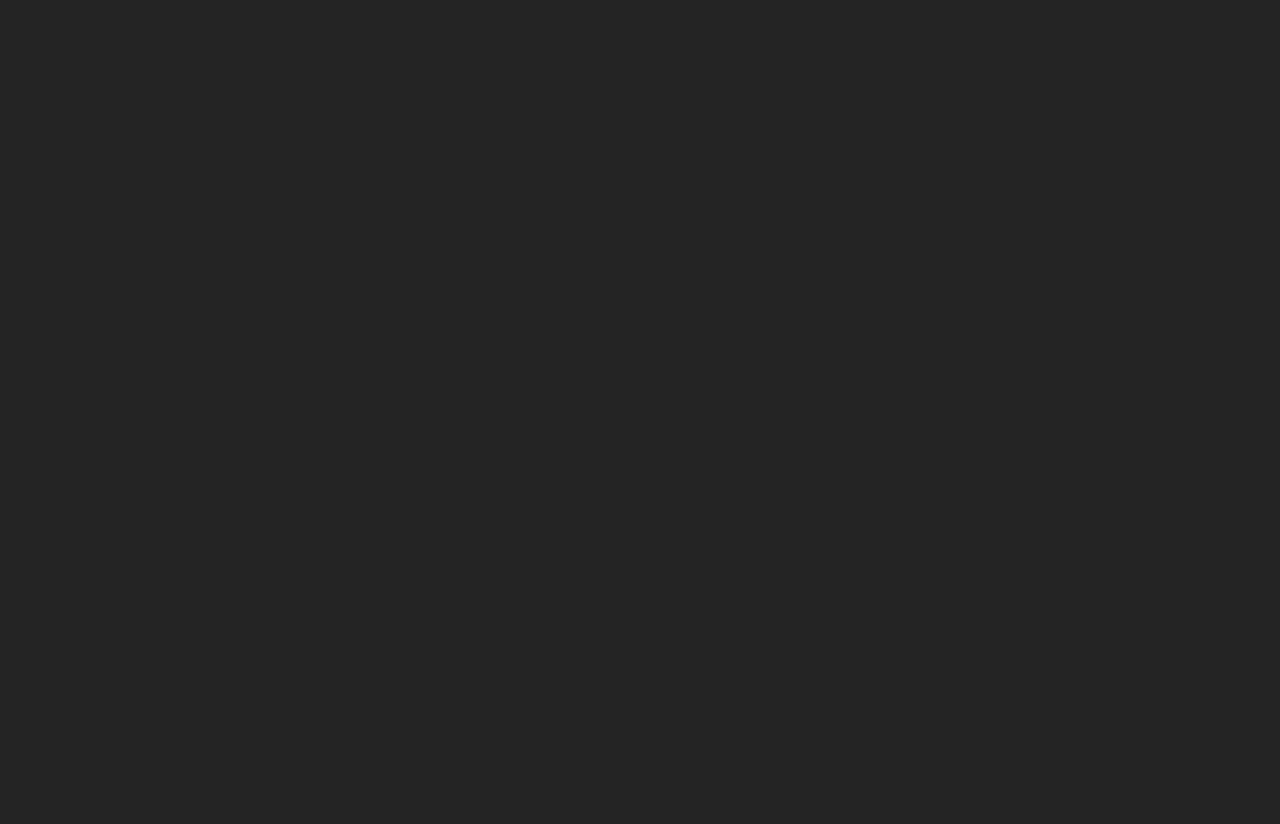
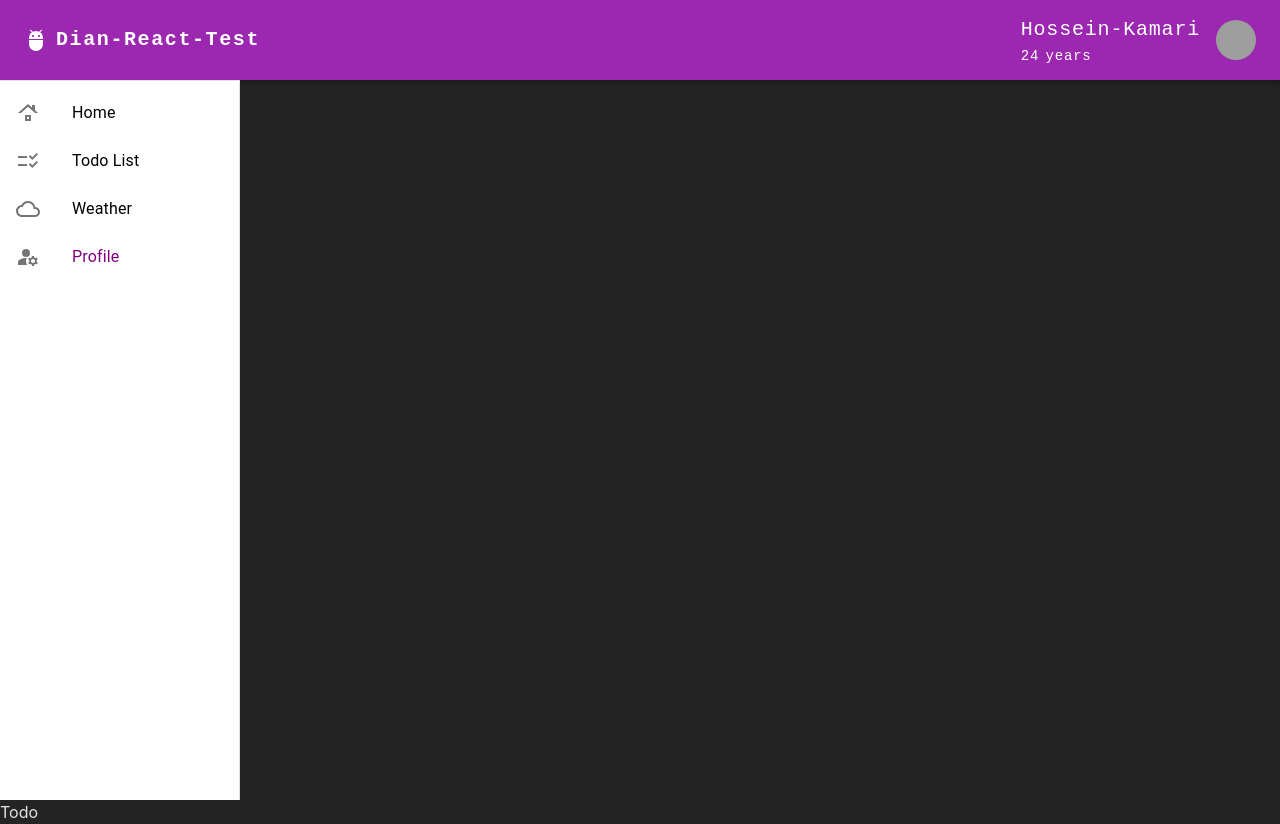
Before and after one commit to HosseinKM2000/Dian-React-Test, a React (Vite) app: page /profile in a window 1280 px wide. Before the commit this address had no page. Before the commit the page ends 800 px from the top, so only its background shows below. Built offline with nearby package versions, Linux system fonts and the light colour scheme; grey boxes are pictures that could not be loaded.

Commit message:
navigation and routing connected

```diff
--- a/src/App.css
+++ b/src/App.css
@@ -2,3 +2,10 @@
   margin: 0;
   padding: 0;
 }
+body {
+  margin: 0;
+  padding: 0;
+}
+main {
+  height: 100vh;
+}
--- a/src/App.tsx
+++ b/src/App.tsx
@@ -1,10 +1,14 @@
+import { Outlet } from "react-router";
 import "./App.css";
-import Navbar from "src/components/Layout/Navbar";
+import Navbar from "./components/Layout/Navbar";
+import Sidebar from "./components/Layout/Sidebar";
 
 function App() {
   return (
     <main>
       <Navbar />
+      <Sidebar />
+      <Outlet />
     </main>
   );
 }
--- a/src/components/Layout/Navbar/index.tsx
+++ b/src/components/Layout/Navbar/index.tsx
@@ -11,35 +11,42 @@ import Toolbar from "@mui/material/Toolbar";
 import Tooltip from "@mui/material/Tooltip";
 import Typography from "@mui/material/Typography";
 import * as React from "react";
+import GlobalContext from "../../../context";
 
 const settings = ["Profile", "Account", "Dashboard", "Logout"];
 
 function Navbar() {
-  const [anchorElNav, setAnchorElNav] = React.useState<null | HTMLElement>(
-    null
-  );
+  // const [anchorElNav, setAnchorElNav] = React.useState<null | HTMLElement>(
+  //   null
+  // );
   const [anchorElUser, setAnchorElUser] = React.useState<null | HTMLElement>(
     null
   );
+  const { state, dispatch } = React.useContext(GlobalContext);
 
-  const handleOpenNavMenu = (event: React.MouseEvent<HTMLElement>) => {
-    setAnchorElNav(event.currentTarget);
-  };
+  // const handleOpenNavMenu = (event: React.MouseEvent<HTMLElement>) => {
+  //   setAnchorElNav(event.currentTarget);
+  // };
   const handleOpenUserMenu = (event: React.MouseEvent<HTMLElement>) => {
     setAnchorElUser(event.currentTarget);
   };
 
-  const handleCloseNavMenu = () => {
-    setAnchorElNav(null);
-  };
+  // const handleCloseNavMenu = () => {
+  //   setAnchorElNav(null);
+  // };
 
   const handleCloseUserMenu = () => {
     setAnchorElUser(null);
   };
 
+  const handleDrawer = () => {
+    dispatch({ type: "DRAWER_HANDLER" });
+    console.log(state.drawerStatus)
+  };
+
   return (
-    <AppBar position="static" color="secondary">
-      <Container maxWidth="xl">
+    <AppBar position="static" color="secondary" sx={{ minHeight: "10%" }}>
+      <Container maxWidth="xl" sx={{ my: "auto" }}>
         <Toolbar
           disableGutters
           sx={{ display: "flex", justifyContent: "space-between" }}
@@ -50,7 +57,7 @@ function Navbar() {
               aria-label="account of current user"
               aria-controls="menu-appbar"
               aria-haspopup="true"
-              onClick={handleOpenNavMenu}
+              onClick={handleDrawer}
               color="inherit"
             >
               <MenuIcon />
--- /dev/null
+++ b/src/components/Layout/Sidebar/index.tsx
@@ -0,0 +1,125 @@
+import ChecklistRtlIcon from "@mui/icons-material/ChecklistRtl";
+import CloudQueueIcon from "@mui/icons-material/CloudQueue";
+import ManageAccountsIcon from "@mui/icons-material/ManageAccounts";
+import RoofingIcon from "@mui/icons-material/Roofing";
+import Divider from "@mui/material/Divider";
+import Drawer from "@mui/material/Drawer";
+import List from "@mui/material/List";
+import ListItem from "@mui/material/ListItem";
+import ListItemButton from "@mui/material/ListItemButton";
+import ListItemIcon from "@mui/material/ListItemIcon";
+import ListItemText from "@mui/material/ListItemText";
+import * as React from "react";
+import { NavLink } from "react-router";
+import GlobalContext from "../../../context";
+
+const drawerWidth = 240;
+
+// const Main = styled("main", { shouldForwardProp: (prop) => prop !== "open" })<{
+//   open?: boolean;
+// }>(({ theme }) => ({
+//   flexGrow: 1,
+//   padding: theme.spacing(3),
+//   transition: theme.transitions.create("margin", {
+//     easing: theme.transitions.easing.sharp,
+//     duration: theme.transitions.duration.leavingScreen,
+//   }),
+//   marginLeft: `-${drawerWidth}px`,
+//   variants: [
+//     {
+//       props: ({ open }) => open,
+//       style: {
+//         transition: theme.transitions.create("margin", {
+//           easing: theme.transitions.easing.easeOut,
+//           duration: theme.transitions.duration.enteringScreen,
+//         }),
+//         marginLeft: 0,
+//       },
+//     },
+//   ],
+// }));
+
+// interface AppBarProps extends MuiAppBarProps {
+//   open?: boolean;
+// }
+
+// const AppBar = styled(MuiAppBar, {
+//   shouldForwardProp: (prop) => prop !== "open",
+// })<AppBarProps>(({ theme }) => ({
+//   transition: theme.transitions.create(["margin", "width"], {
+//     easing: theme.transitions.easing.sharp,
+//     duration: theme.transitions.duration.leavingScreen,
+//   }),
+//   variants: [
+//     {
+//       props: ({ open }) => open,
+//       style: {
+//         width: `calc(100% - ${drawerWidth}px)`,
+//         marginLeft: `${drawerWidth}px`,
+//         transition: theme.transitions.create(["margin", "width"], {
+//           easing: theme.transitions.easing.easeOut,
+//           duration: theme.transitions.duration.enteringScreen,
+//         }),
+//       },
+//     },
+//   ],
+// }));
+
+// const DrawerHeader = styled("div")(({ theme }) => ({
+//   display: "flex",
+//   alignItems: "center",
+//   padding: theme.spacing(0, 1),
+//   // necessary for content to be below app bar
+//   ...theme.mixins.toolbar,
+//   justifyContent: "flex-end",
+// }));
+
+export default function Sidebar() {
+  //   const theme = useTheme();
+  const { state } = React.useContext(GlobalContext);
+  const navItems = [
+    { title: "Home", link: "/", icon: RoofingIcon },
+    { title: "Todo List", link: "/todo", icon: ChecklistRtlIcon },
+    { title: "Weather", link: "/weather", icon: CloudQueueIcon },
+    { title: "Profile", link: "/profile", icon: ManageAccountsIcon },
+  ];
+  return (
+    <Drawer
+      sx={{
+        width: drawerWidth,
+        flexShrink: 0,
+        "& .MuiDrawer-paper": {
+          width: drawerWidth,
+          boxSizing: "border-box",
+          position: "relative",
+          minHeight: "90vh",
+        },
+      }}
+      variant="persistent"
+      anchor="left"
+      open={state.drawerStatus}
+    >
+      <Divider />
+      <List>
+        {navItems.map((item, index) => (
+          <ListItem key={index} disablePadding>
+            <ListItemButton>
+              <ListItemIcon>
+                <item.icon />
+              </ListItemIcon>
+              <NavLink
+                to={item.link}
+                style={({ isActive }) => ({
+                  color: isActive ? "purple" : "black",
+                  textDecoration: "none",
+                })}
+              >
+                <ListItemText primary={item.title} />
+              </NavLink>
+            </ListItemButton>
+          </ListItem>
+        ))}
+      </List>
+    </Drawer>
+  );
+}
--- /dev/null
+++ b/src/context/Reducer/index.ts
@@ -0,0 +1,12 @@
+import { mainReducerType } from "../../types/context";
+
+const mainReducer: mainReducerType = (state, action) => {
+  switch (action.type) {
+    case "DRAWER_HANDLER":
+      return { ...state, drawerStatus: !state.drawerStatus };
+    default:
+      return state;
+  }
+};
+
+export default mainReducer;
--- a/src/context/index.ts
+++ b/src/context/index.ts
@@ -1,19 +1,10 @@
 // context/index.ts
 import { createContext, Dispatch } from "react";
-import { ContextType } from "../types/context";
+import { ActionType, ContextType } from "../types/context";
 
 export const initialState: ContextType = {
-  initialState: true,
+  drawerStatus: true,
 };
-
-export interface InitialChanger {
-  type: "INITIAL_CHANGE";
-  payload: {
-    status: boolean;
-  };
-}
-
-export type ActionType = InitialChanger;
 
 const GlobalContext = createContext<{
   state: ContextType;
--- a/src/routes/index.tsx
+++ b/src/routes/index.tsx
@@ -1,11 +1,24 @@
 import { Route, Routes } from "react-router";
 import App from "../App";
+import GlobalContext, { initialState } from "../context";
+import { useReducer } from "react";
+import mainReducer from "../context/Reducer";
+import Todo from "../view/Todo";
+import Weather from "../view/Weather";
 
 const Routing = () => {
+  const [state, dispatch] = useReducer(mainReducer, initialState);
+
   return (
-    <Routes>
-      <Route path="/" element={<App />} />
-    </Routes>
+    <GlobalContext.Provider value={{ state, dispatch }}>
+      <Routes>
+        <Route path="/" element={<App />}>
+          <Route path="todo" element={<Todo />} />
+          <Route path="weather" element={<Weather />} />
+          <Route path="profile" element={<Todo />} />
+        </Route>
+      </Routes>
+    </GlobalContext.Provider>
   );
 };
 
--- /dev/null
+++ b/src/view/Todo/index.tsx
@@ -0,0 +1,8 @@
+
+const Todo = () => {
+  return (
+    <div>Todo</div>
+  )
+}
+
+export default Todo
--- /dev/null
+++ b/src/view/Weather/index.tsx
@@ -0,0 +1,8 @@
+
+const Weather = () => {
+  return (
+    <div>Weather</div>
+  )
+}
+
+export default Weather
```
Also changed, not shown: src/types/context.ts (+12 -1 lines), src/view/Profile/index.tsx (added, +8 -0 lines).
